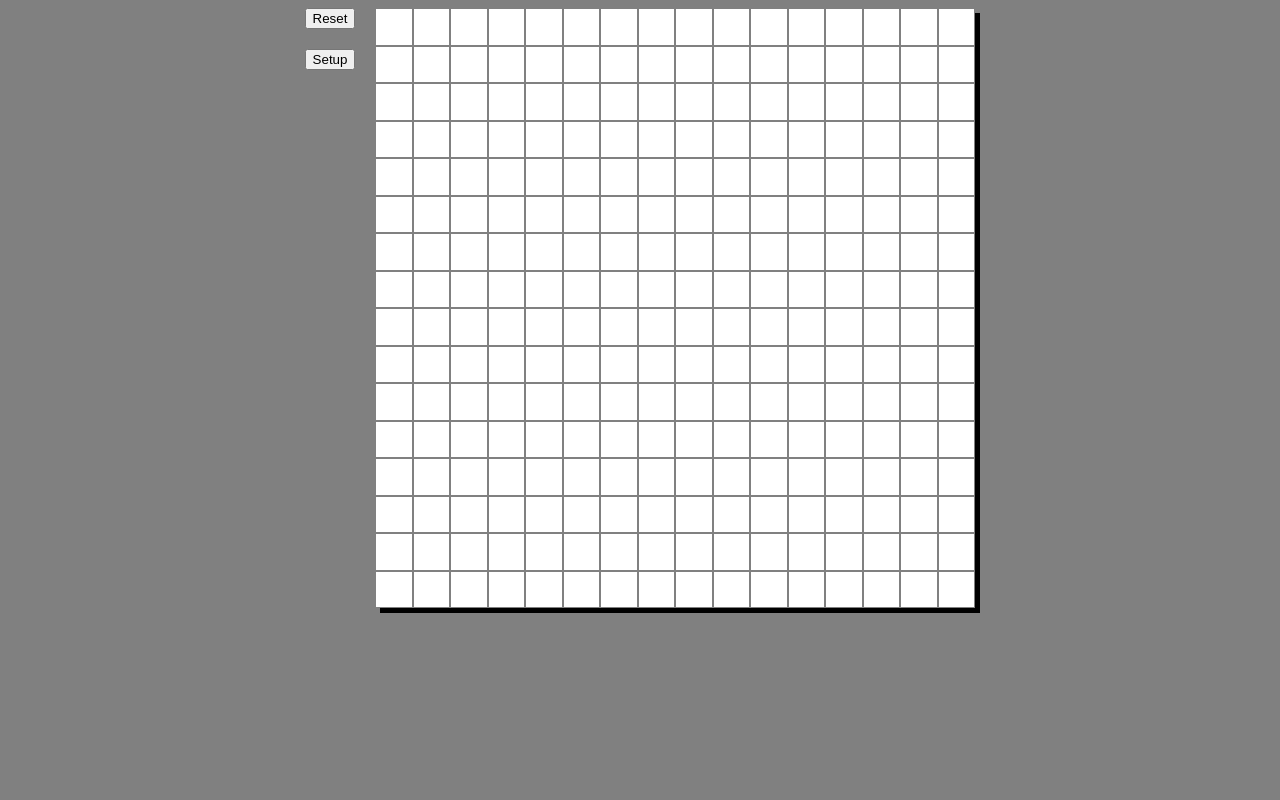
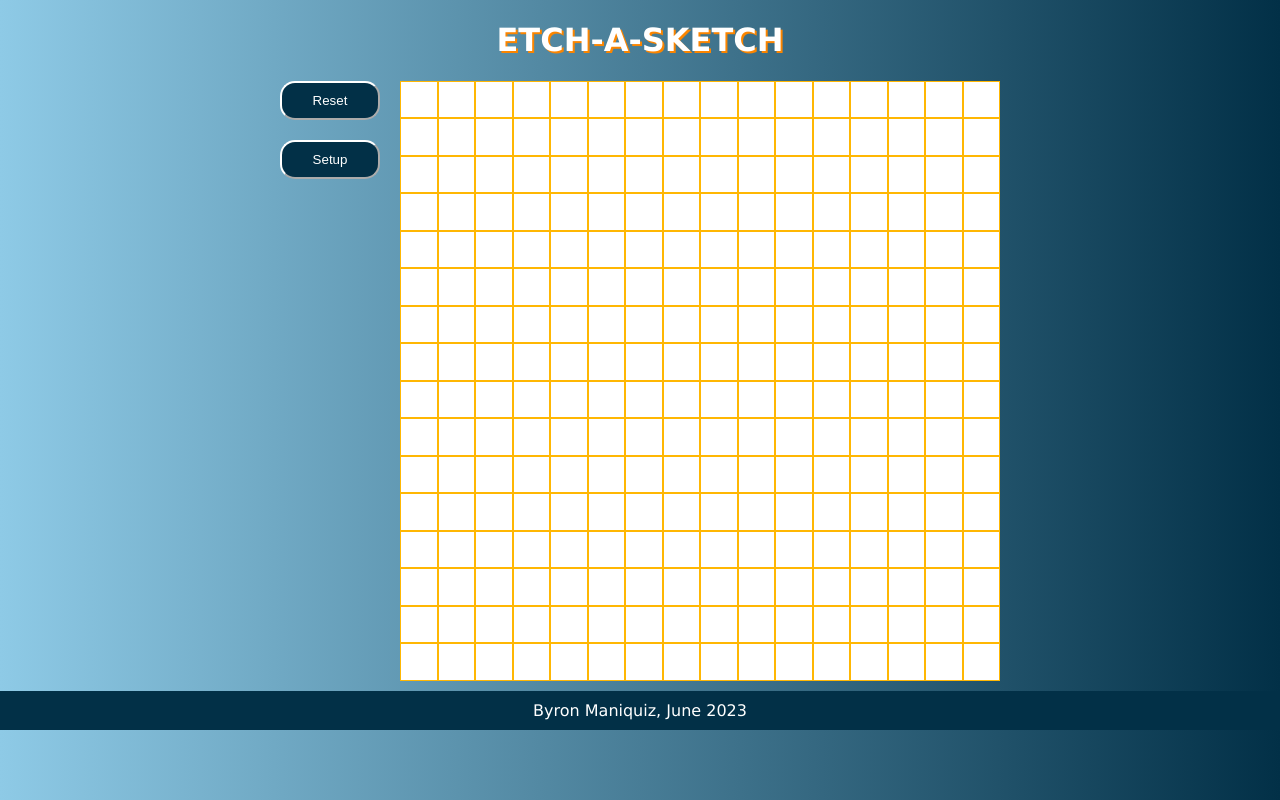
Before and after one commit to byronjarebb96/etchasketch, a plain HTML site: page index.html in a window 1280 px wide. Drawn offline with Linux system fonts and the light colour scheme.

Commit message:
Add styling, blue theme

```diff
--- a/index.html
+++ b/index.html
@@ -3,11 +3,12 @@
 <head>
     <meta charset="UTF-8">
     <meta name="viewport" content="width=device-width, initial-scale=1.0">
-    <title>Document</title>
+    <title>Byron's Etch-a-Sketch</title>
     <script src="script.js"defer></script>
     <link rel = "stylesheet" href = "styles.css">
 </head>
 <body>
+    <h1>ETCH-A-SKETCH</h1>
     <div id = "content">
         <div id = "sidebar">
             <button id = 'reset'>Reset</button>
@@ -15,6 +16,7 @@
         </div>
         <div id = "container"></div>
     </div>
+    <footer>Byron Maniquiz, June 2023</footer>
 
 </body>
 </html>
--- a/script.js
+++ b/script.js
@@ -1,15 +1,17 @@
 const body = document.querySelector('body')
 const container = document.querySelector("#container");
-function transformSquare(e){
+
+function transformSquare(e)
+{
     e.target.classList.add('transformedSquare');
 
 }
 function resetBoard(){
     squares.forEach(sq => sq.classList.remove('transformedSquare'))
 }
-let rows = 48;
-let columns = 48;
-function setupBoard(){
+
+function setupBoard()
+{
     rows = prompt("Set rows:");
     columns = prompt("Set columns:");
     if(!squares==0){
@@ -18,9 +20,10 @@ function setupBoard(){
     }
     generateBoard(rows, columns)
 }
-function generateBoard(rows=16, columns=16){
 
-    for (let i = 0; i < (rows * columns); i++){
+function generateBoard(rows=16, columns=16)
+{
+    for (let i = 0; i < rows*columns; i++){
         const square = document.createElement('div');
         square.classList.add('square');
         square.style.width = `${(600/rows)}px`;
--- a/styles.css
+++ b/styles.css
@@ -2,11 +2,14 @@
     display: flex;
     justify-content: center;
     gap: 20px;
+    margin-bottom: 10px;
 }
 #sidebar{
     display:flex;
     flex-direction: column;
     gap:20px;
+    width: 100px;
+    height: 500px;
 }
 #container{
     display:flex;
@@ -15,20 +18,46 @@
     flex-wrap: wrap;
     width:600px;
     height:600px;
-    background-color: lightblue;
-    box-shadow: 5px 5px;
 }
 .square{
     box-sizing:border-box;
     background-color: white;
     border-style: solid;
-    border-color: grey;
+    border-color: #FFB703;
     color:white;
     border-width:1px;
+    box-shadow:none;
 }
 .transformedSquare{
-    background-color:black;
+    background-color: #023047;
 }
 body{
     background-color: grey;
+    background-image: linear-gradient(to right, #8ECAE6, #023047);
+    font-family: Verdana, Geneva, Tahoma, sans-serif;
+    text-align: center;
+    margin:0px;
+    padding:0px;
 }
+button{
+    background-color: #023047;
+    border-color: white;
+    padding: 10px;
+    border-radius: 15px;
+    color: white;
+}
+footer{
+    display:flex;
+    background-color: #023047;
+    justify-content: center;
+    align-items: center;
+    margin:0px;
+    padding:10px;
+    text-align:center;
+    color:white;
+    margin-top:auto;
+}
+h1{
+    color: white;
+    text-shadow: 2px 2px #FB8500;
+}
```
